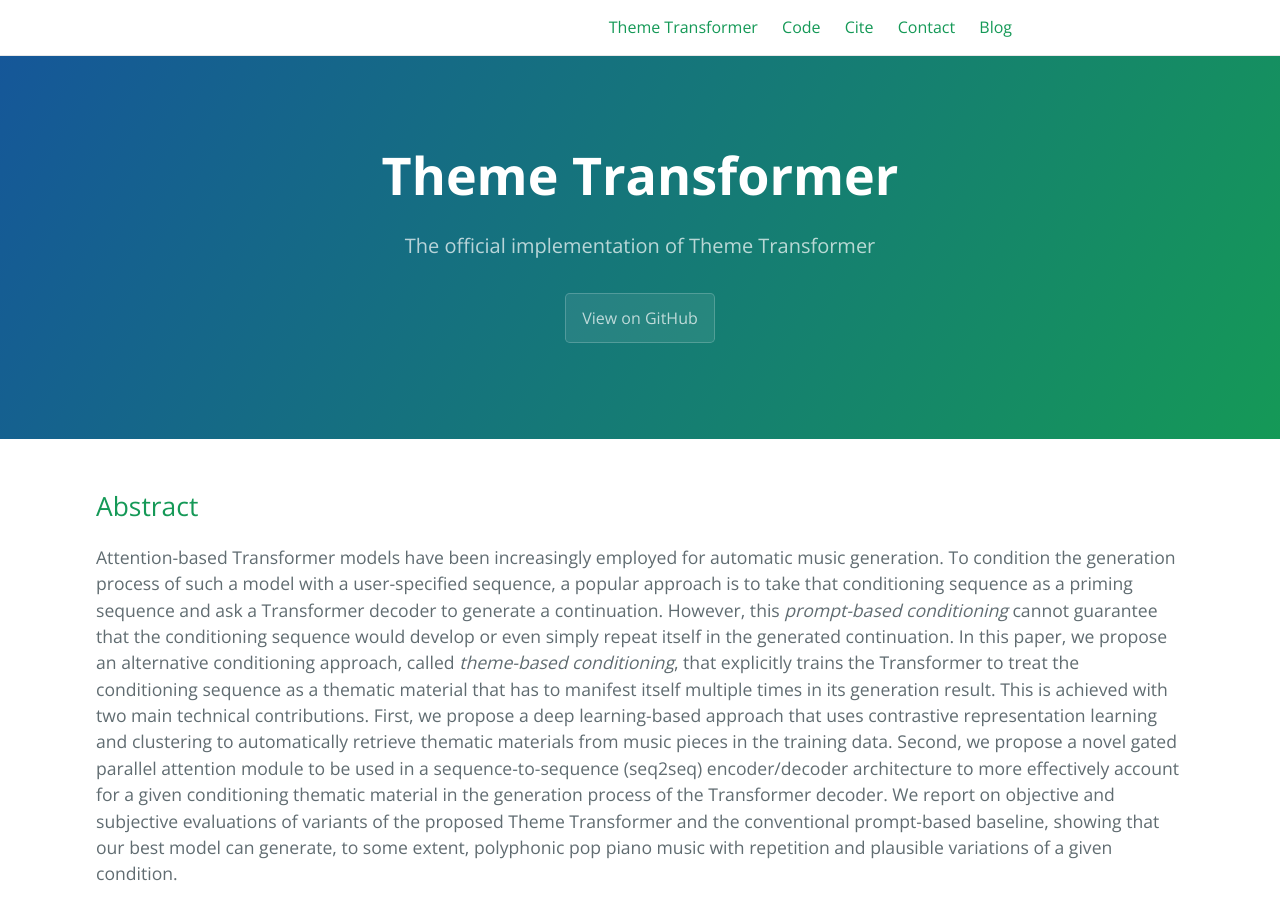
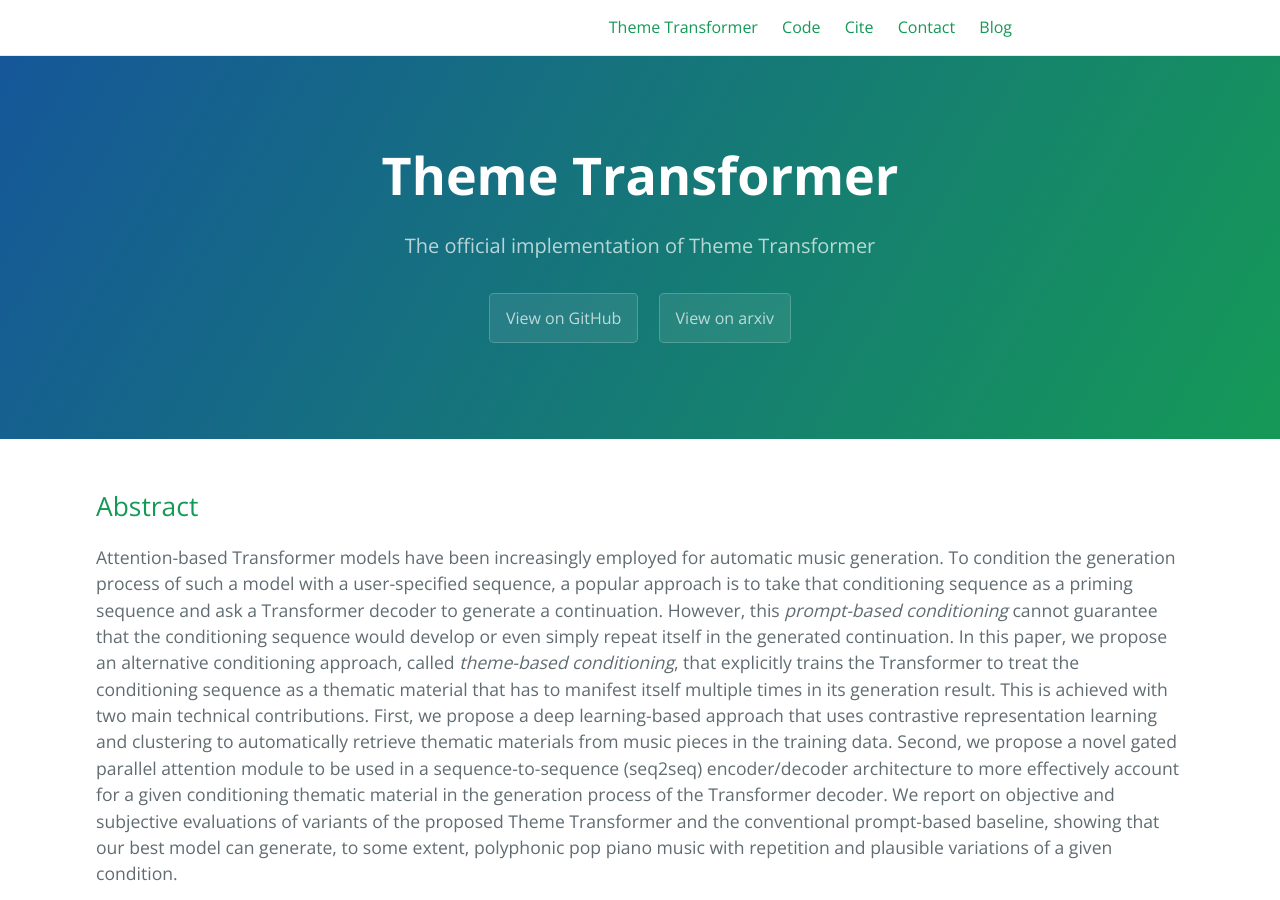
Before and after one commit to atosystem/ThemeTransformer, a Jekyll site: the page built from index.md, in a window 1280 px wide and 900 px high. Built offline with Jekyll 4.4.1, drawn with Linux system fonts in a browser that asks for light colours.

Commit message:
Update: readme

```diff
--- a/_config.yml
+++ b/_config.yml
@@ -1,10 +1,11 @@
 title: Theme Transformer
 description: The official implementation of Theme Transformer
 show_downloads: false
+show_arxiv: true
 
 baseurl: "/ThemeTransformer" # change this to the subpath of your site, e.g. /blog. Leave it empty if you don't need it.
 url: "https://atosystem.github.io" # change this to the base hostname & protocol for your site
-
+url_arxiv: "https://arxiv.org/abs/2111.04093"
 
 google_analytics:
 
--- a/_layouts/default.html
+++ b/_layouts/default.html
@@ -69,6 +69,9 @@
             <h2 class="project-tagline">{{ page-tagline }}</h2>
             {% if page.layout == 'home' and site.github.is_project_page %}
             <a href="{{ site.github.repository_url }}" class="btn">View on GitHub</a>
+            {% if site.show_arxiv %}
+            <a href="{{ site.url_arxiv }}" class="btn">View on arxiv</a>
+            {% endif %}
             {% if site.show_downloads %}
             <a href="{{ site.github.zip_url }}" class="btn">Download .zip</a>
             <a href="{{ site.github.tar_url }}" class="btn">Download .tar.gz</a>
```
